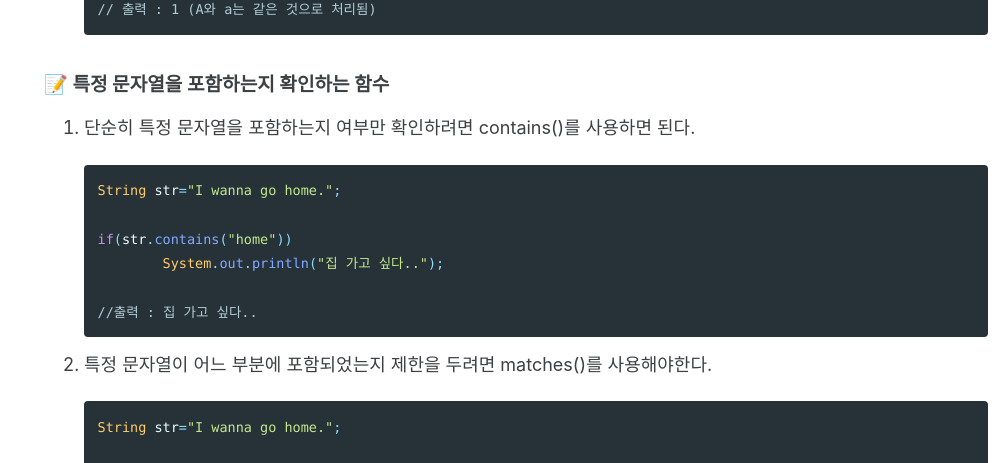
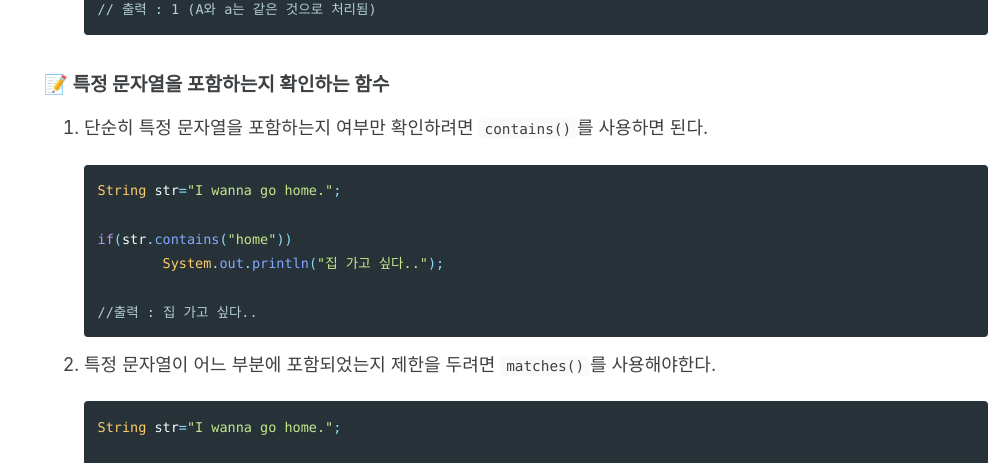
Before and after one commit to ldayeon/ldayeon.github.io, a Jekyll site: the page built from _posts/2020-11-12-[JAVA]String-처리-관련-함수들.md, in a window 1280 px wide and 900 px high, scrolled down 973 px. Shown: the part 143-606 px from the top of the window, without its empty margins (274-1280 px from the left). Built offline with Jekyll 4.4.1, drawn with Linux system fonts in a browser that asks for light colours; cached includes are drawn as plain includes; comment, search, counter and statistics services are not loaded.

````diff
--- a/_posts/2020-11-12-[JAVA]String-처리-관련-함수들.md
+++ b/_posts/2020-11-12-[JAVA]String-처리-관련-함수들.md
@@ -50,7 +50,7 @@ toc_label: "Post's Contents"
 
 #### 📝 특정 문자열을 포함하는지 확인하는 함수
 
-1. 단순히 특정 문자열을 포함하는지 여부만 확인하려면 contains()를 사용하면 된다.
+1. 단순히 특정 문자열을 포함하는지 여부만 확인하려면 `contains()`를 사용하면 된다.
 
    ```java
    String str="I wanna go home.";
@@ -60,7 +60,7 @@ toc_label: "Post's Contents"
 
    //출력 : 집 가고 싶다..
    ```
-2. 특정 문자열이 어느 부분에 포함되었는지 제한을 두려면 matches()를 사용해야한다.
+2. 특정 문자열이 어느 부분에 포함되었는지 제한을 두려면 `matches()`를 사용해야한다.
 
    ```java
    String str="I wanna go home.";
````
